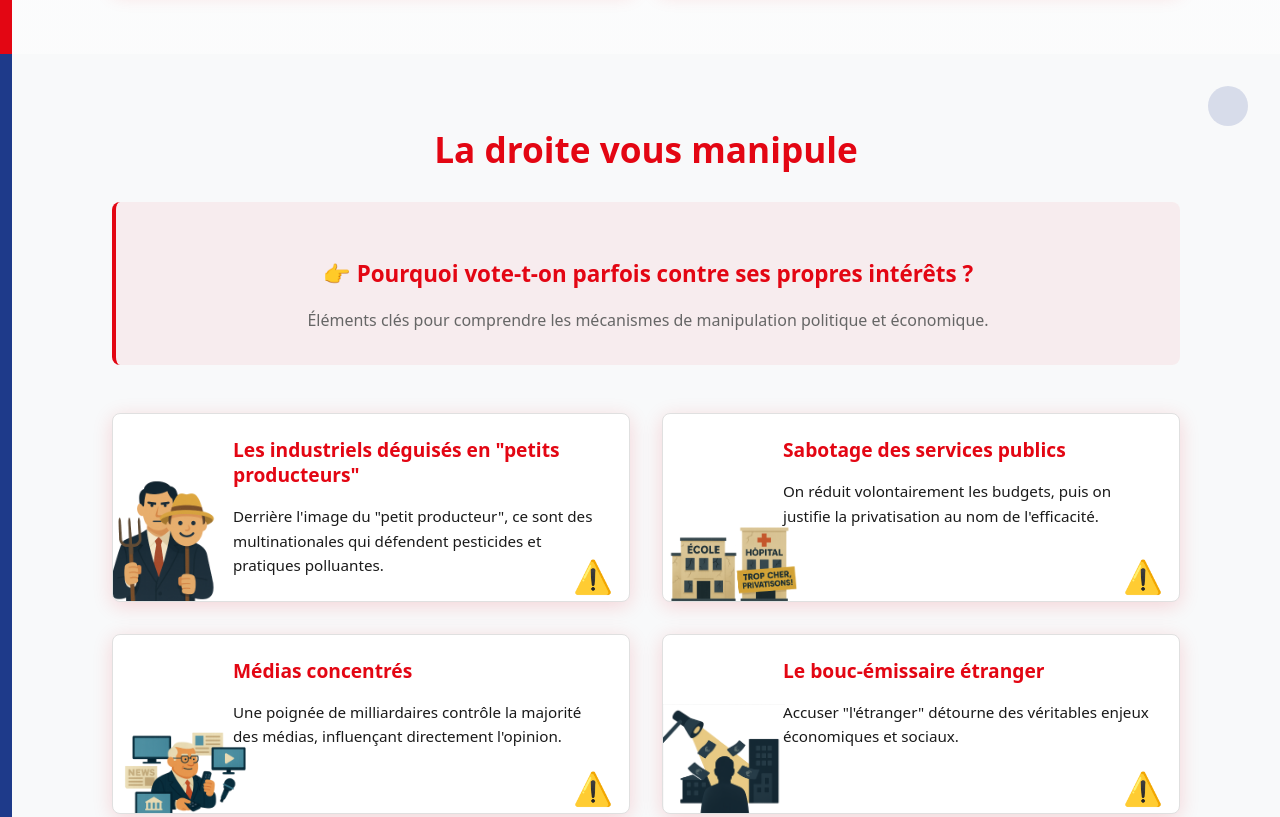
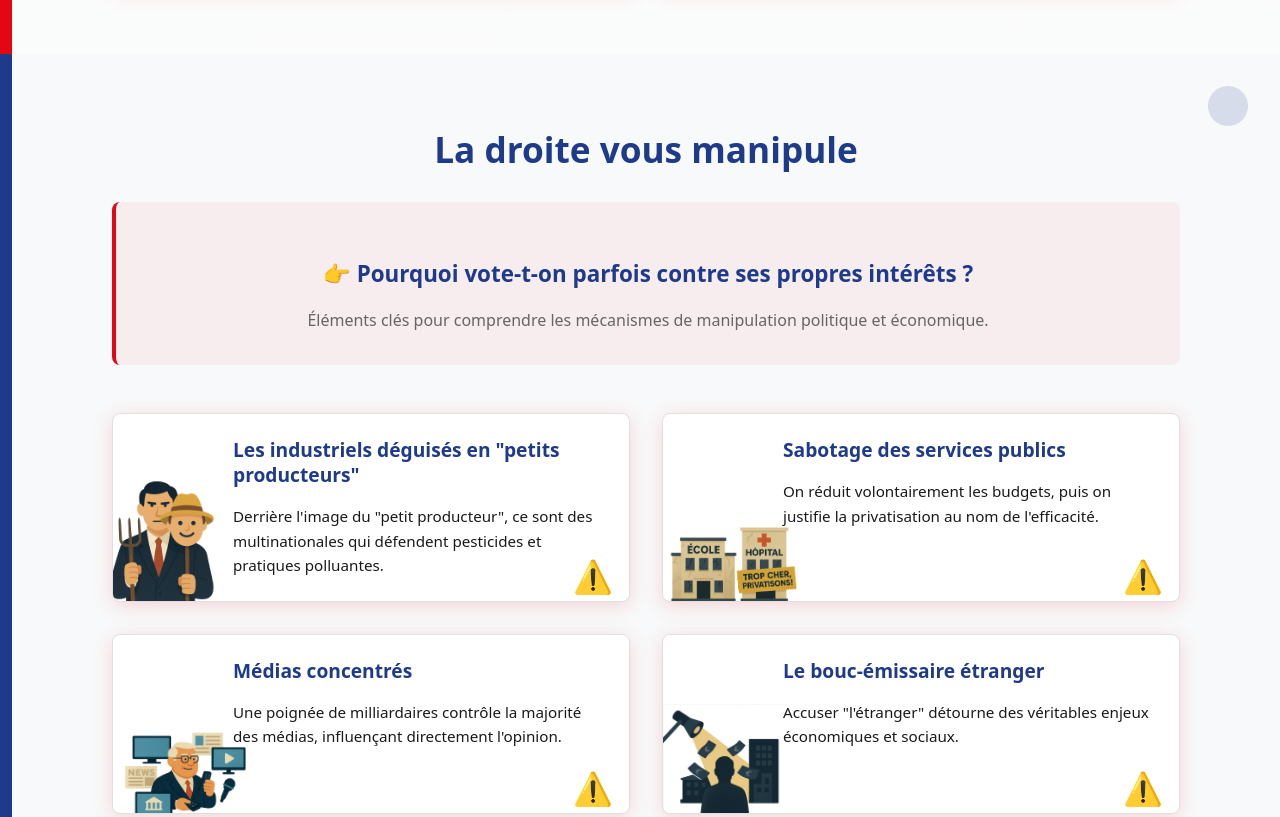
Before and after one commit to MasterGorn/pourquoivoteragauche, a plain HTML site: page index.html in a window 1280 px wide. Shown: the part 3440-4257 px from the top of the page. Drawn offline with Linux system fonts and the light colour scheme.

Commit message:
texte de droite en bleu

```diff
--- a/styles.css
+++ b/styles.css
@@ -63,6 +63,11 @@ nav a.active::after{content:'';position:absolute;bottom:-8px;left:0;width:100%;h
 #manipulation::before{background:#1e3a8a;opacity:.15} /* Bleu droite */
 #ressources::before{background:#ec4899;opacity:.15} /* Rose PS */
 #sources::before{background:#6b7280;opacity:.15} /* Gris footer */
+
+/* Titres bleus pour la section manipulation */
+#manipulation h2,
+#manipulation h3,
+#manipulation .manipulation-content h3{color:#1e3a8a}
 
 .grid{display:grid;gap:1rem}
 .cards{grid-template-columns:repeat(auto-fill,minmax(260px,1fr))}
```
